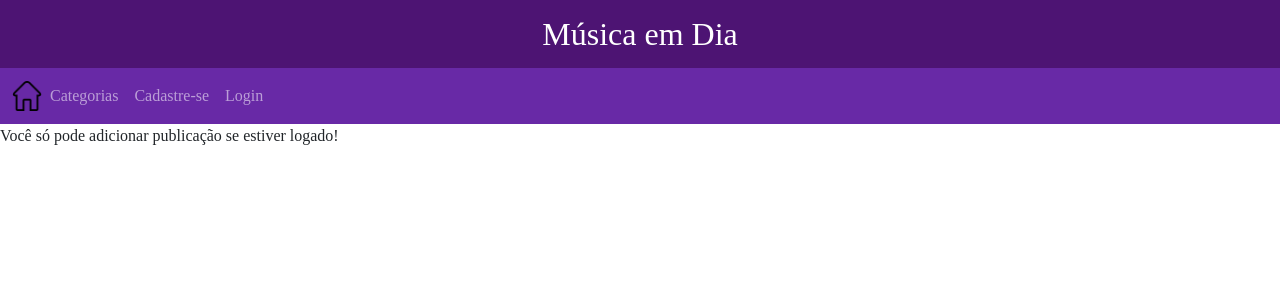
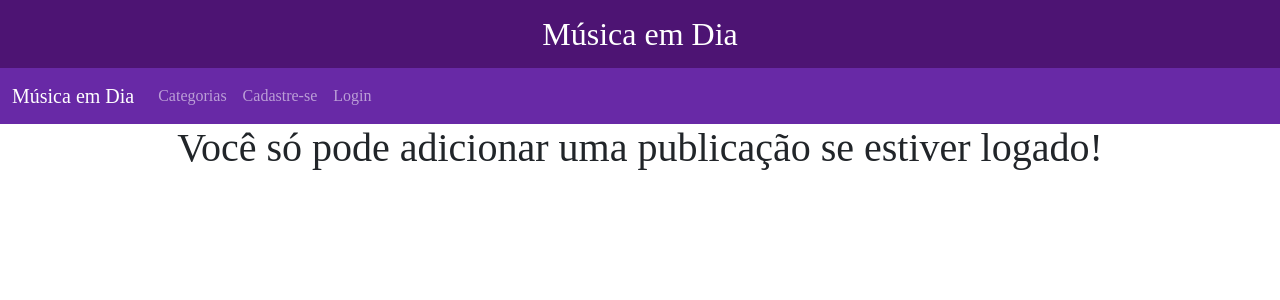
Before and after one commit to Isabela1997/App-Redes, a Django app: page /add_post/ in a window 1280 px wide. Shown: the top 300 px of the page. Run offline with Django 3.2, Linux system fonts and the light colour scheme; parts of the project's set-up code (start-up, migrations or seed data) failed here and were passed over; some libraries are stand-ins or nearby versions.

Commit message:
FINAL VERSIONgit add .!

```diff
--- a/Trabalho_Final/blog_app_redes/models.py
+++ b/Trabalho_Final/blog_app_redes/models.py
@@ -22,7 +22,6 @@ class Post(models.Model):
     header_image = models.ImageField(null = True, blank = True, upload_to="images/")
     title_tag = models.CharField(max_length=255)
     author = models.ForeignKey(User, on_delete=models.CASCADE)
-    #body = models.TextField()
     body = RichTextField(blank=True, null=True)
     post_date = models.DateField(auto_now_add=True)
     category = models.CharField(max_length=255, default="Sem categoria")
--- a/Trabalho_Final/blog_app_redes/templates/add_post.html
+++ b/Trabalho_Final/blog_app_redes/templates/add_post.html
@@ -39,7 +39,7 @@
     </div>
 {% else %}
 
-Você só pode adicionar publicação se estiver logado!
+<h1 style = "text-align: center;"> Você só pode adicionar uma publicação se estiver logado! </h1>
 
 {% endif %}
 
--- a/Trabalho_Final/blog_app_redes/templates/base.html
+++ b/Trabalho_Final/blog_app_redes/templates/base.html
@@ -57,11 +57,10 @@
 
     <nav class="navbar navbar-expand-lg navbar-dark bg_purple_header">
         <div class="container-fluid topnav">
-          <div class = "logo">
-            <a href="{% url "home" %}">
-              <img src = "/Trabalho_Final/blog_app_redes/templates/botao-home.png" width ="30" height = "30"  alt = "">
-            </a>
-          </div>
+          <a class="navbar-brand" href="{% url 'home' %}"> Música em Dia </a>
+          <button class="navbar-toggler" type="button" data-bs-toggle="collapse" data-bs-target="#navbarNavDropdown" aria-controls="navbarNavDropdown" aria-expanded="false" aria-label="Toggle navigation">
+            <span class="navbar-toggler-icon"></span>
+          </button>
           <div class="collapse navbar-collapse" id="navbarSupportedContent">
             <ul class="navbar-nav me-auto mb-2 mb-lg-0">
 
--- a/Trabalho_Final/blog_app_redes/templates/delete_post.html
+++ b/Trabalho_Final/blog_app_redes/templates/delete_post.html
@@ -40,10 +40,11 @@
                 <button class="button">Deletar</button>
         </div>
     {% else %}
-        Você não possui permissão para deletar esta publicação!
+        <h1 style = "text-align: center;">Você não possui permissão para deletar esta publicação!</h1>
     {% endif %}
 {% else %}
-Você não tem permissão para deletar se não estiver logado!
+
+<h1 style = "text-align: center;"> Você não tem permissão para deletar se não estiver logado! </h1>
 
 {% endif %}
 
--- a/Trabalho_Final/blog_app_redes/templates/update_post.html
+++ b/Trabalho_Final/blog_app_redes/templates/update_post.html
@@ -39,11 +39,11 @@
                 <button class="button">Atualize já!</button>
         </div>
     {% else %}
-        Você não possui permissão para editar esta publicação!
+    <h1 style = "text-align: center;"> Você não possui permissão para editar esta publicação! </h1>
     {% endif %}
 {% else %}
 
-Não está logado, logo não pode editar a publicação!
+<h1 style = "text-align: center;"> Não está logado, logo não pode editar a publicação! </h1>
 
 {% endif %}
 
--- a/Trabalho_Final/blog_app_redes/urls.py
+++ b/Trabalho_Final/blog_app_redes/urls.py
@@ -4,7 +4,6 @@ from django.urls import path
 from .views import HomeView, ArticleDetailView, AddPostView, UpdatePostView, DeletePostView, AddCategoryView, CategoryView, CategoryListView, UserHomeView
 
 urlpatterns = [
-    #path('', views.home, name="home"),
     path('', HomeView.as_view(), name="home"),
     path('article/<int:pk>', ArticleDetailView.as_view(), name="article-detail"),
     path('add_post/', AddPostView.as_view(), name="add_post"),
--- a/Trabalho_Final/blog_app_redes/views.py
+++ b/Trabalho_Final/blog_app_redes/views.py
@@ -12,7 +12,6 @@ from django.core.paginator import Paginator
 class HomeView(ListView):
     model = Post
     template_name = 'home.html'
-    #ordering = ["-id"]
     ordering = ["-post_date"]
     paginate_by = 3
 
```
Also changed, not shown: Trabalho_Final/db.sqlite3, Trabalho_Final/media/images/anitta-boys-dont-cry-thumb-2.jpg (added).
